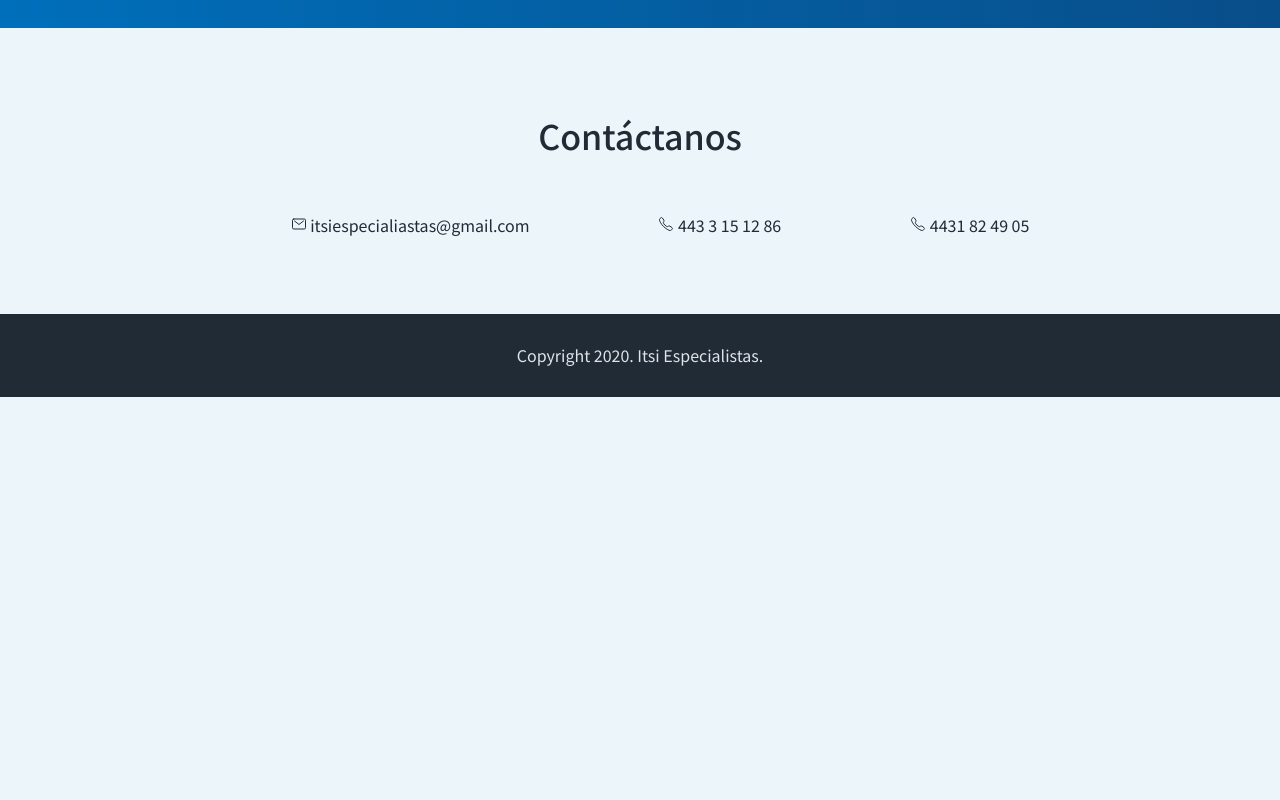
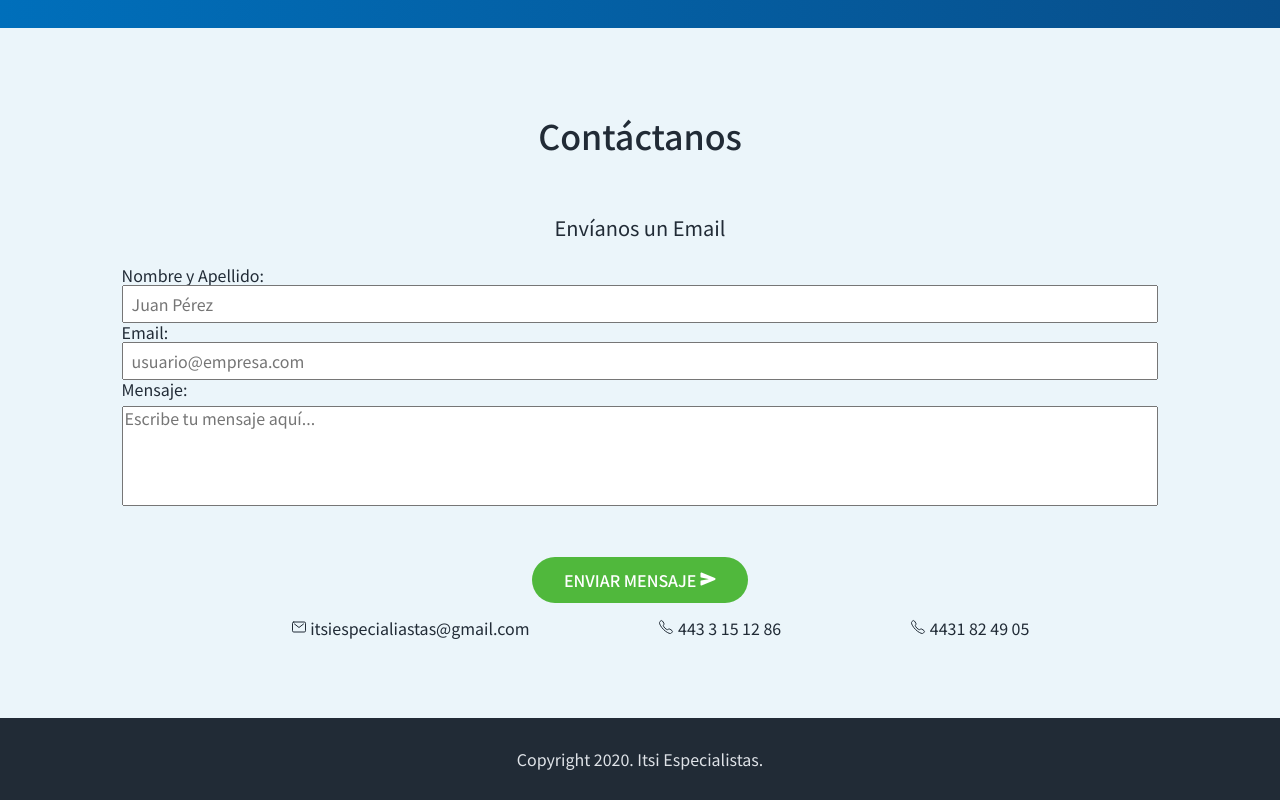
Before and after one commit to emileond/itsi-website, a plain HTML site: page index.html in a window 1280 px wide. Shown: the part 3243-4043 px from the top of the page. Before the commit the page ends 3640 px from the top, so only its background shows below. Drawn offline with nearby package versions, Linux system fonts and the light colour scheme.

Commit message:
adding contact form

```diff
--- a/index.html
+++ b/index.html
@@ -169,6 +169,31 @@
     <section id="contacto" class="contact">
         <div class="container">
             <h2>Contáctanos</h2>
+            <form action="https://submit-form.com/y3MWokxlM8bUuc-JcqsAv" method="POST" name="Formulario de Contacto">
+                <input type="hidden" name="_feedback.language" value="es"/>
+              <input
+              type="checkbox"
+              name="_honeypot"
+              style="display:none"
+              tabindex="-1"
+              autocomplete="off"
+            />
+            <input type="hidden" name="_email.from" value="Itsi Especialistas" />
+            <input type="hidden" name="_email.subject" value="Mensaje Nuevo - Formulario de Contacto" />
+                <h4>Envíanos un Email</h4>
+                <label for="client-name">Nombre y Apellido:</label>
+                <input type="text" placeholder="Juan Pérez" id="client-name" name="Nombre" required/>
+                <label for="client-email">Email:</label>
+                <input type="text" placeholder="usuario@empresa.com" id="client-email" name="Email" required/>
+                <label for="input-msg">Mensaje:</label>
+                <textarea id="input-msg" cols="50" placeholder="Escribe tu mensaje aquí..." name="Mensaje" required></textarea>
+                <div class="btn-wrapper">
+                  <div style="margin-bottom: 2rem;" class="g-recaptcha" data-sitekey="6LfxH-oUAAAAAIyw0XatSlcrZ36IEAU3_b8KYGHd"></div>
+                  <button type="submit" class="btn" aria-label="botón enviar mensaje">
+                    Enviar mensaje <ion-icon name="send"></ion-icon>
+                  </button>
+                </div>
+              </form>
             <ul>
                 <li><ion-icon name="mail-outline"></ion-icon> itsiespecialiastas@gmail.com</li>
                 <li><ion-icon name="call-outline"></ion-icon> 443 3 15 12 86</li>
--- a/sass/layout/_contact.scss
+++ b/sass/layout/_contact.scss
@@ -9,4 +9,24 @@
       display: block;
     }
   }
+  h4 {
+    text-align: center;
+  }
+  form {
+    text-align: left;
+    width: 100%;
+    input {
+      box-sizing: border-box;
+      width: 100%;
+      padding: .5rem;
+    }
+    textarea {
+      box-sizing: border-box;
+      margin-top: 0.5rem;
+      margin-bottom: 1rem;
+      resize: none;
+      width: 100%;
+      height: 100px;
+    }
+  }
 }
```
Also changed, not shown: css/styles.css, 1 other file.
